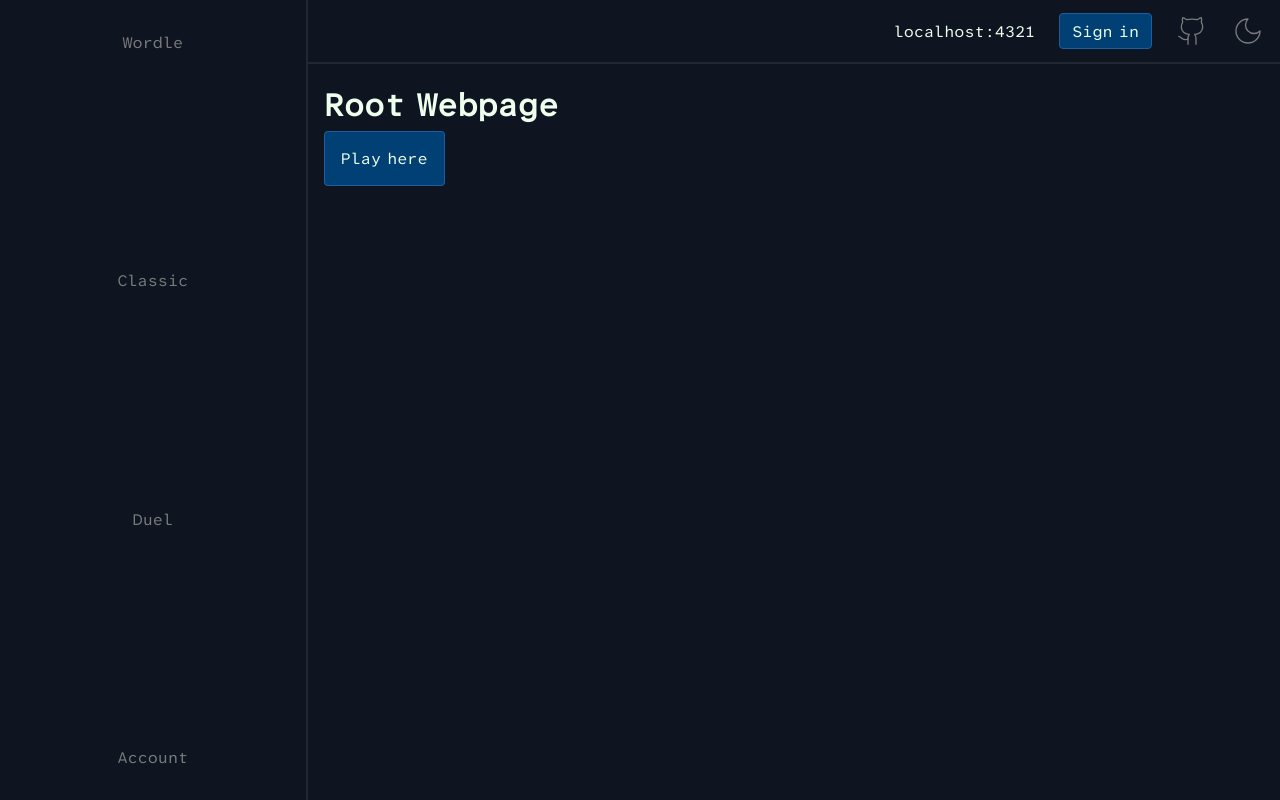
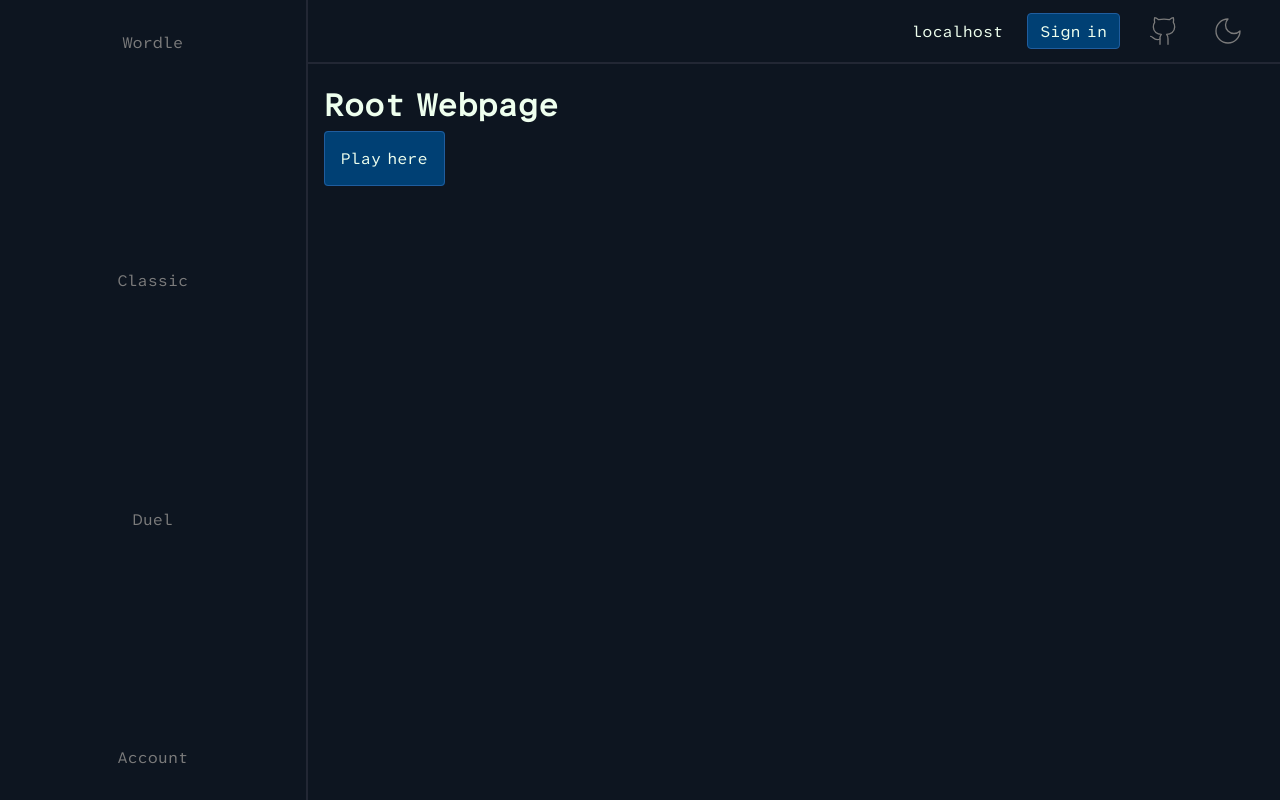
Before and after one commit to dominicbrauer/web-wordle, an Astro site in the folder web/: page / in a window 1280 px wide. Built offline with nearby package versions, Linux system fonts and the light colour scheme; Astro itself is replaced by a stand-in of ours.

Commit message:
Change elements in navtopbar

```diff
--- a/web/src/components/NavBarTop.astro
+++ b/web/src/components/NavBarTop.astro
@@ -2,13 +2,20 @@
 import GitHubIcon from "../assets/icons/github.svg"
 import MoonIcon from "../assets/icons/moon.svg"
 import SunIcon from "../assets/icons/sun.svg"
+
+const url = new URL(Astro.url);
 ---
 
 <div class="nav-bar-top">
-  <span class="website-link">localhost:4321</span>
+  <span class="website-link">{url.host}</span>
   <a class="account-link" href="/">Sign in</a>
-  <GitHubIcon class="github-icon" />
-  <MoonIcon class="moon-icon" />
+  <a href="https://github.com/dominicbrauer/web-wordle" target="_blank" class="icon-button github-link">
+    <GitHubIcon class="github-icon" />
+  </a>
+  <div class="icon-button color-scheme-picker">
+    <MoonIcon class="moon-icon" />
+    <!-- <SunIcon class="sun-icon" /> -->
+  </div>
 </div>
 
 <style>
@@ -21,7 +28,7 @@ import SunIcon from "../assets/icons/sun.svg"
     width: 100%;
     height: 4rem;
     border-bottom: 2px solid var(--border);
-    padding: 1rem;
+    padding: 0 2rem;
     gap: 1.5rem;
   }
 
@@ -32,26 +39,32 @@ import SunIcon from "../assets/icons/sun.svg"
     padding: .4rem .75rem;
     border-radius: var(--br-button);
     border: 1px solid var(--primary-border);
-    transition: all 150ms ease;
+    transition: all 100ms ease;
   }
 
   .account-link:hover {
-    background-color: ;
+    background-color: var(--primary-hover);
   }
 
-  .website-link {
-
+  .icon-button {
+    width: 2.5rem;
+    height: auto;
+    aspect-ratio: 1 / 1;
+    display: flex;
+    justify-content: center;
+    align-items: center;
+    border-radius: 100px;
+    transition: all 100ms ease;
   }
 
-  .github-icon {
-    stroke: var(--text-secondary);
-    width: 2rem;
-    height: auto;
+  .icon-button:hover {
+    background-color: #ffffff1a;
   }
 
-  .moon-icon {
+  svg {
     stroke: var(--text-secondary);
-    width: 2rem;
+    width: 80%;
     height: auto;
+    aspect-ratio: 1 / 1;
   }
 </style>
--- a/web/src/components/game/DigitalKeyboard.astro
+++ b/web/src/components/game/DigitalKeyboard.astro
@@ -24,7 +24,7 @@
     position: relative;
     margin: 0 auto;
     width: fit-content;
-    border: 2px solid var(--secondary);
+    border: 2px solid var(--secondary-border);
     padding: .5rem 1rem;
     border-radius: .5rem;
   }
--- a/web/src/components/game/wordgrid/CharTile.astro
+++ b/web/src/components/game/wordgrid/CharTile.astro
@@ -13,7 +13,7 @@
     height: auto;
     aspect-ratio: 1 / 1;
     background-color: var(--background);
-    border: 2px solid var(--secondary);
+    border: 2px solid var(--secondary-border);
     border-radius: var(--br-tile);
     display: flex;
     justify-content: center;
--- a/web/src/styles/global.css
+++ b/web/src/styles/global.css
@@ -8,13 +8,15 @@
 
 :root {
   /* Colors */
-  --text: #EEFFEE;
+  --text-primary: #eeffee;
   --text-secondary: #7B7B7B;
-  --background: #0E1520;
+  --background: #0D1520;
+  --background-hover: #ffffff1a;
   --primary: #004074;
   --primary-border: #205D9E;
-  /* --primary-hover: */
+  --primary-hover: #104D87;
   --secondary: #3A3A4A;
+  --secondary-border: #484858;
   --accent: #FFC53D;
   --border: #222734;
 
@@ -29,7 +31,7 @@
 }
 
 * {
-  color: var(--text);
+  color: var(--text-primary);
   font-family: 'AtkinsonHyperlegibleMono', sans-serif;
   box-sizing: border-box;
   word-spacing: -.25em;
```
Also changed, not shown: README.md.
